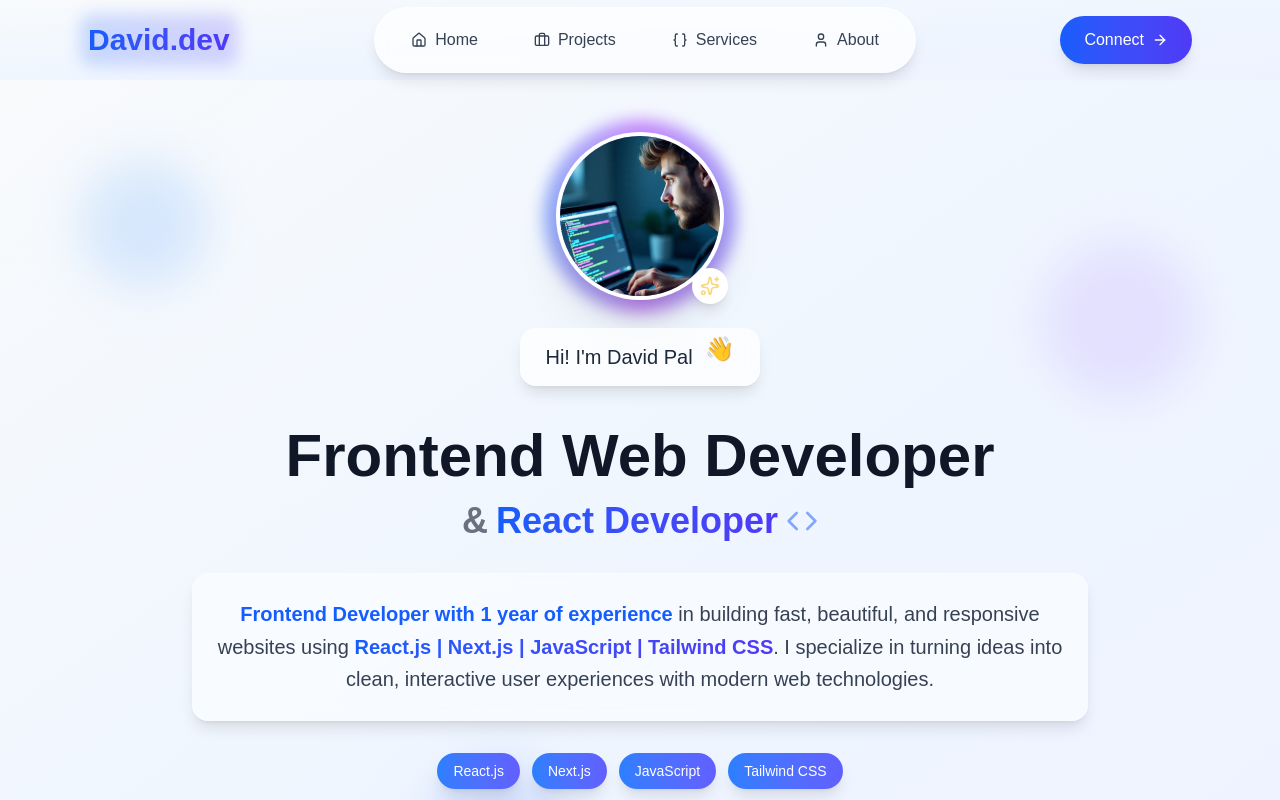
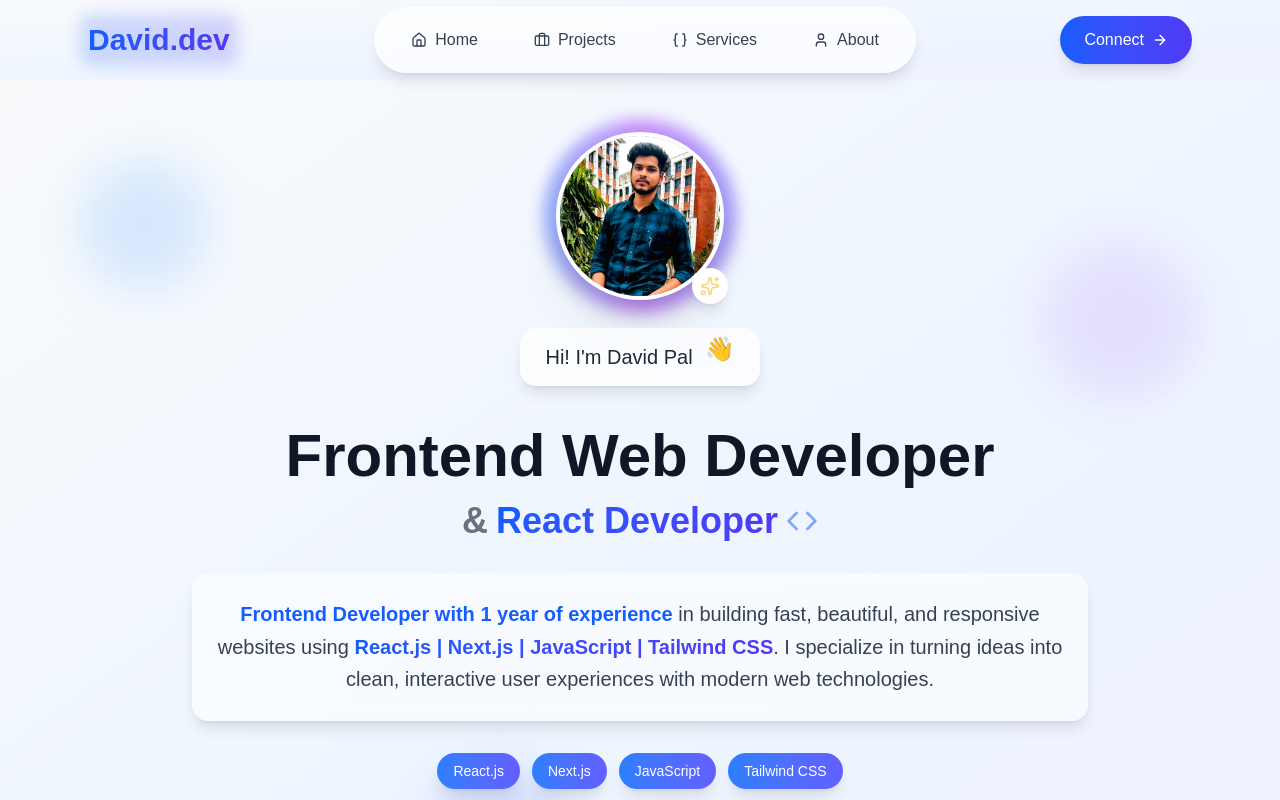
Before and after one commit to DAVID25JAVA/David_Portfolio, a Next.js app: page / in a window 1280 px wide. Shown: the top 800 px of the page. Built offline with nearby package versions, Linux system fonts and the light colour scheme; a web font is replaced by a local one.

Commit message:
add new img

```diff
--- a/app/components/Header.js
+++ b/app/components/Header.js
@@ -35,7 +35,7 @@ function Header() {
                 <LazyLoad>
                   <img
                     className="w-full h-full object-cover"
-                    src={assets?.userImg?.src}
+                    src={assets?.myImg?.src}
                     alt="David Pal Profile"
                   />
                 </LazyLoad>
--- a/assets/assets.js
+++ b/assets/assets.js
@@ -43,8 +43,10 @@ import veg from "./veg.jpg";
 import e_commerce from "./e_commerce.jpeg";
 import portfolio from "./portfolio.jpg";
 import port from "./port.png";
+import myImg from "./myImg.jpg";
 
 export const assets = {
+  myImg,
   port,
   portfolio,
   burger,
```
Also changed, not shown: assets/myImg.jpg (added).
